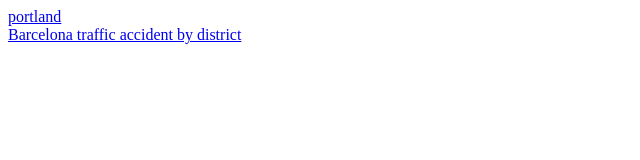
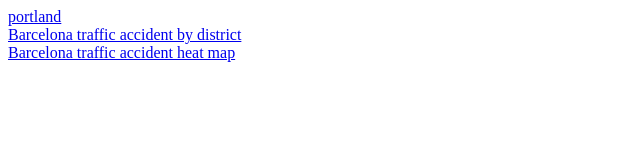
Before and after one commit to jeremyleeha/jeremyleeha, a plain HTML site: page index.html in a window 1280 px wide. Shown: the whole page, without its empty margins (0-640 px from the left). Drawn offline with Linux system fonts and the light colour scheme.

Commit message:
Update index.html

```diff
--- a/index.html
+++ b/index.html
@@ -7,5 +7,7 @@
 <a href="portland.html">portland</a>
 <br>
 <a href="Barcelona_Traffic_Accident_by_District.html">Barcelona traffic accident by district</a>
+<br>
+<a href="Barcelona_accident_heatmap.html">Barcelona traffic accident heat map</a>
 </body>
 </html>
```
